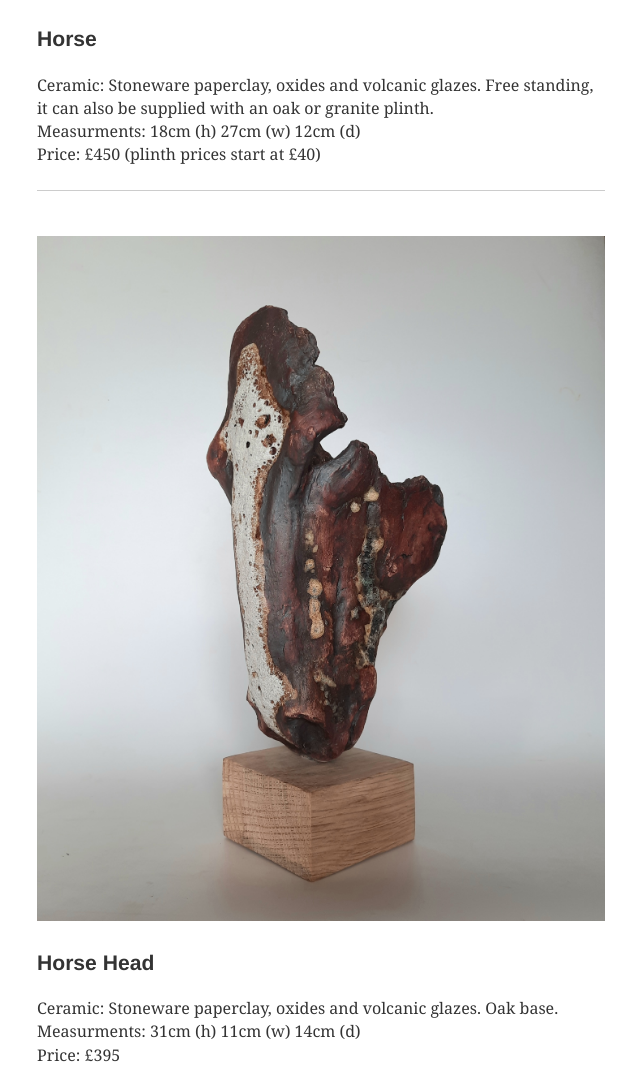
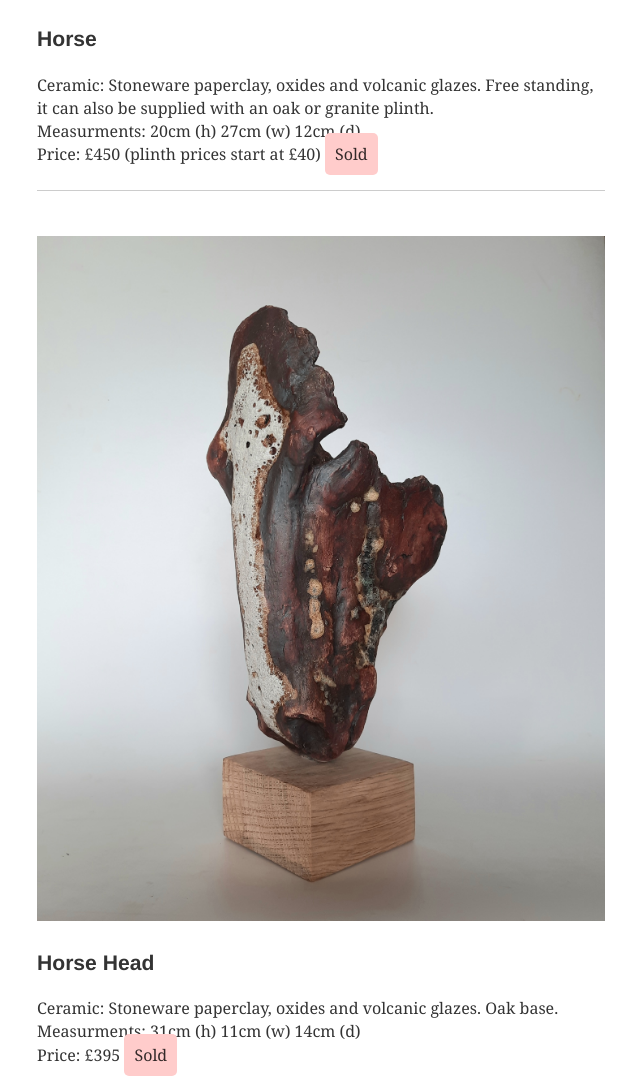
Before and after one commit to chrisfield/angela-sidwell, a Gatsby site: page /for-sale in a window 1280 px wide. Shown: the part 931-2010 px from the top of the page, without its empty margins (319-959 px from the left). Built offline with nearby package versions, Linux system fonts and the light colour scheme; Gatsby itself is replaced by a stand-in of ours; some packages are replaced by stand-ins of ours.

Commit message:
Mark two items as sold

```diff
--- a/src/data/for-sale/for-sale.yaml
+++ b/src/data/for-sale/for-sale.yaml
@@ -2,12 +2,14 @@ images:
   - image: horse.jpg
     name: Horse
     price: £450 (plinth prices start at £40)
+    sold: true
     description: "Ceramic: Stoneware paperclay, oxides and volcanic glazes.
 Free standing, it can also be supplied with an oak or granite plinth."
-    dimensions: 18cm (h) 27cm (w) 12cm (d)
+    dimensions: 20cm (h) 27cm (w) 12cm (d)
   - image: horse-head.jpg
     name: Horse Head
     price: £395
+    sold: true
     description: "Ceramic: Stoneware paperclay, oxides and volcanic glazes. Oak base."
     dimensions: 31cm (h) 11cm (w) 14cm (d)
   - image: curled-up-fox.jpg
--- a/src/pages/for-sale.js
+++ b/src/pages/for-sale.js
@@ -4,6 +4,16 @@ import Img from "gatsby-image"
 import Layout from "../components/layout"
 import galleryStyles from "./gallery.module.css"
 
+const Sold = ({sold}) => {
+  if (sold)
+    return <span style={{
+      backgroundColor: '#ffcccb',
+      padding: '10px',
+      borderRadius: '5px',
+      marginRight: '1em'
+    }}>Sold </span>
+  return null;
+};
 
 export default ({ data }) => (
   <Layout  className={galleryStyles.album}>
@@ -29,7 +39,7 @@ export default ({ data }) => (
           <h3>{ image.name }</h3>
           <div>{ image.description }</div>
           <div>Measurments: { image.dimensions }</div>
-          <div>Price: { image.price }</div>
+          <div>Price: { image.price } <Sold sold={image.sold}/></div>
           <div>{ image.footnote }</div>
           { index + 1  < data.allForSaleYaml.edges[0].node.images.length
             &&
@@ -63,6 +73,7 @@ export const query = graphql`
             }
             name
             price
+            sold
             description
             dimensions
             footnote
```
